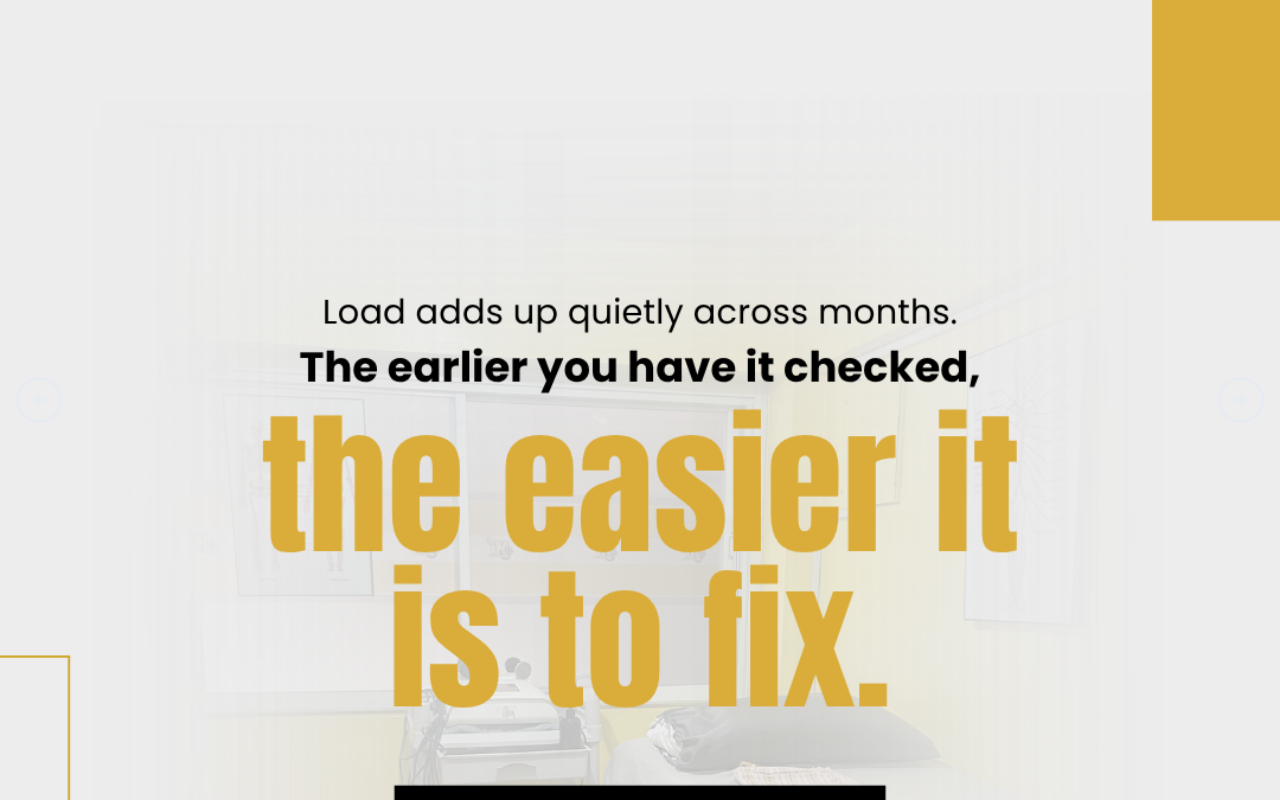
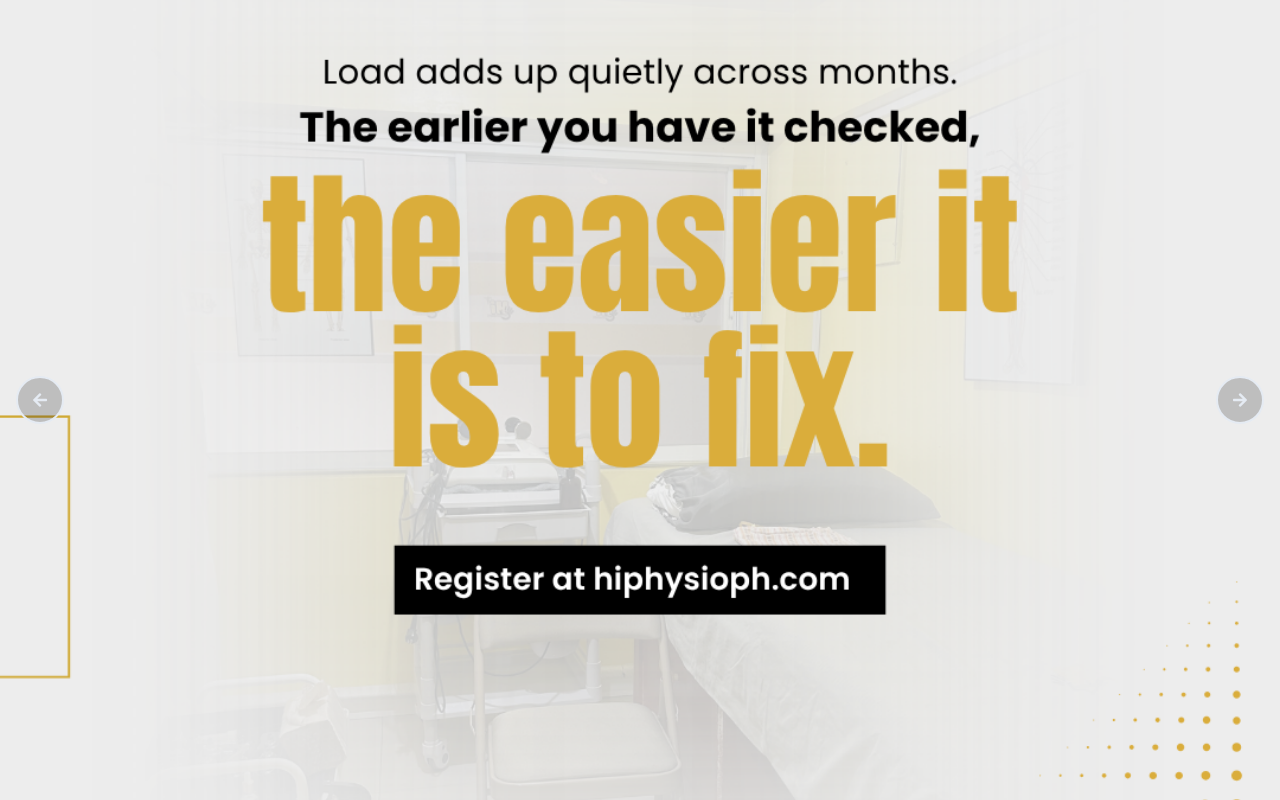
Before and after one commit to sophixxu/notion_hp1, a plain HTML site: page index.html in a window 1280 px wide. Both pictures are taken after a click on the button 38 px from the left and 400 px from the top of the page. Drawn offline with Linux system fonts and the light colour scheme.

Commit message:
Update index.html

```diff
--- a/index.html
+++ b/index.html
@@ -3,7 +3,9 @@
 
 <head>
   <meta charset="UTF-8">
-  <title>Manual Image Slider</title>
+  <meta name="viewport" content="width=device-width, initial-scale=1.0">
+
+  <title>Image Slider</title>
 
   <link
     rel="stylesheet"
@@ -11,18 +13,18 @@
   >
 
   <style>
-    @import url("https://fonts.googleapis.com/css2?family=Lexend:wght@400;700&display=swap");
-
     * {
       box-sizing: border-box;
       margin: 0;
       padding: 0;
     }
 
+    html,
     body {
-      font-family: "Lexend", sans-serif;
+      width: 100%;
+      height: 100%;
+      overflow: hidden;
       background-color: #362a2b;
-      color: #e5ebf3;
     }
 
     .slider {
@@ -34,8 +36,7 @@
 
     .slide {
       position: absolute;
-      top: 0;
-      left: 0;
+      inset: 0;
       width: 100%;
       height: 100%;
       opacity: 0;
@@ -46,68 +47,57 @@
       opacity: 1;
     }
 
-    .slide:first-child {
-      background: url("1.png") no-repeat center top / cover;
+    .slide:nth-child(1) {
+      background: url("1.png") no-repeat center center / cover;
     }
 
     .slide:nth-child(2) {
-      background: url("2.png") no-repeat center top / cover;
+      background: url("2.png") no-repeat center center / cover;
     }
 
     .slide:nth-child(3) {
-      background: url("3.png") no-repeat center top / cover;
+      background: url("3.png") no-repeat center center / cover;
     }
 
     .slide:nth-child(4) {
-      background: url("4.png") no-repeat center top / cover;
-    }
-
-    .buttons button#prev {
-      position: absolute;
-      top: 50%;
-      left: 1rem;
-      transform: translateY(-50%);
-    }
-
-    .buttons button#next {
-      position: absolute;
-      top: 50%;
-      right: 1rem;
-      transform: translateY(-50%);
+      background: url("4.png") no-repeat center center / cover;
     }
 
     .buttons button {
+      position: absolute;
+      top: 50%;
+      transform: translateY(-50%);
+
+      width: 48px;
+      height: 48px;
+
       border: 2px solid #e5ebf3;
-      background-color: transparent;
+      border-radius: 50%;
+
+      background-color: rgba(0, 0, 0, 0.2);
       color: #e5ebf3;
+
       cursor: pointer;
-      padding: 13px 15px;
-      border-radius: 50%;
-      outline: none;
       z-index: 10;
+
+      display: flex;
+      align-items: center;
+      justify-content: center;
+
+      font-size: 16px;
+    }
+
+    #prev {
+      left: 16px;
+    }
+
+    #next {
+      right: 16px;
     }
 
     .buttons button:hover {
       background-color: #e5ebf3;
       color: #362a2b;
-    }
-
-    @media (min-width: 640px) and (min-height: 640px) {
-      .slide .content {
-        bottom: 70px;
-        left: -600px;
-        width: 600px;
-        padding: 2rem;
-        line-height: 1.6;
-      }
-
-      .slide .content h1 {
-        font-size: 2rem;
-      }
-
-      .slide.current .content {
-        transform: translateX(600px);
-      }
     }
   </style>
 </head>
@@ -115,13 +105,14 @@
 <body>
 
   <div class="slider">
+
     <div class="slide current"></div>
     <div class="slide"></div>
     <div class="slide"></div>
     <div class="slide"></div>
-  </div>
 
     <div class="buttons">
+
       <button id="prev" aria-label="Previous slide">
         <i class="fas fa-arrow-left"></i>
       </button>
@@ -129,6 +120,9 @@
       <button id="next" aria-label="Next slide">
         <i class="fas fa-arrow-right"></i>
       </button>
+
+    </div>
+
   </div>
 
   <script>
@@ -136,32 +130,35 @@
     const nextButton = document.getElementById("next");
     const prevButton = document.getElementById("prev");
 
-    const nextSlide = () => {
-      const current = document.querySelector(".current");
+    let currentSlide = 0;
 
-      current.classList.remove("current");
+    function showSlide(index) {
+      slides.forEach((slide) => {
+        slide.classList.remove("current");
+      });
 
-      if (current.nextElementSibling) {
-        current.nextElementSibling.classList.add("current");
-      } else {
-        slides[0].classList.add("current");
+      slides[index].classList.add("current");
     }
-    };
 
-    const prevSlide = () => {
-      const current = document.querySelector(".current");
+    nextButton.addEventListener("click", function () {
+      currentSlide++;
 
-      current.classList.remove("current");
+      if (currentSlide >= slides.length) {
+        currentSlide = 0;
+      }
 
-      if (current.previousElementSibling) {
-        current.previousElementSibling.classList.add("current");
-      } else {
-        slides[slides.length - 1].classList.add("current");
+      showSlide(currentSlide);
+    });
+
+    prevButton.addEventListener("click", function () {
+      currentSlide--;
+
+      if (currentSlide < 0) {
+        currentSlide = slides.length - 1;
       }
-    };
 
-    nextButton.addEventListener("click", nextSlide);
-    prevButton.addEventListener("click", prevSlide);
+      showSlide(currentSlide);
+    });
   </script>
 
 </body>
```
Lines whose indentation alone changed are shown as unchanged.
